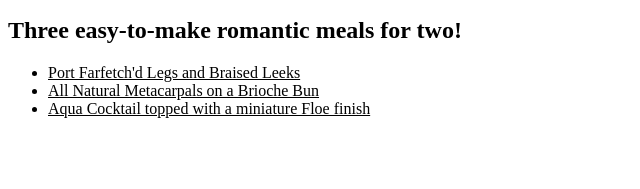
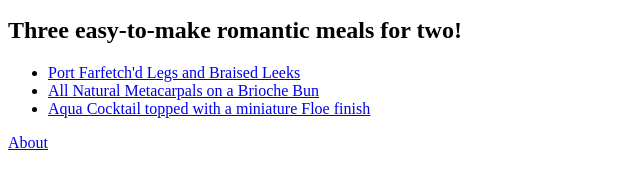
Before and after one commit to CCYEE/odin-recipes, a plain HTML site: page index.HTML in a window 1280 px wide. Shown: the part 101-290 px from the top of the page, without its empty margins (0-640 px from the left). Drawn offline with Linux system fonts and the light colour scheme.

Commit message:
Created About page and link to TheOdinProject About page

```diff
--- a/index.HTML
+++ b/index.HTML
@@ -11,7 +11,7 @@
 
     <body>
         <h1> <u>Odin Recipes</u> </h1>
-        <p>
+       <p>
             <img src="images/chefs-kiss.jpg" alt="chef's kiss">
         </p>
         <p>
@@ -19,12 +19,14 @@
         </p>
         <p>
             <ul>
-                <li><u> Port Farfetch'd Legs and Braised Leeks </u></a></li>
-                <li><u> All Natural Metacarpals on a Brioche Bun </u></a></li>
-                <li><u> Aqua Cocktail topped with a miniature Floe finish </u></a></li>
+                <li><a href="recipes/duck.html"><u> Port Farfetch'd Legs and Braised Leeks </u></a></li>
+                <li><a href="recipes/knuckle.html"><u> All Natural Metacarpals on a Brioche Bun </u></a></li>
+                <li><a href="recipes/water.html"><u> Aqua Cocktail topped with a miniature Floe finish </u></a></li>
             </ul>
         </p>
-
+        <p>
+            <u> <a href="http://www.theodinproject.com/about">About </a> </u></p>
+        <p>
     </body>
 
 </html>
```
